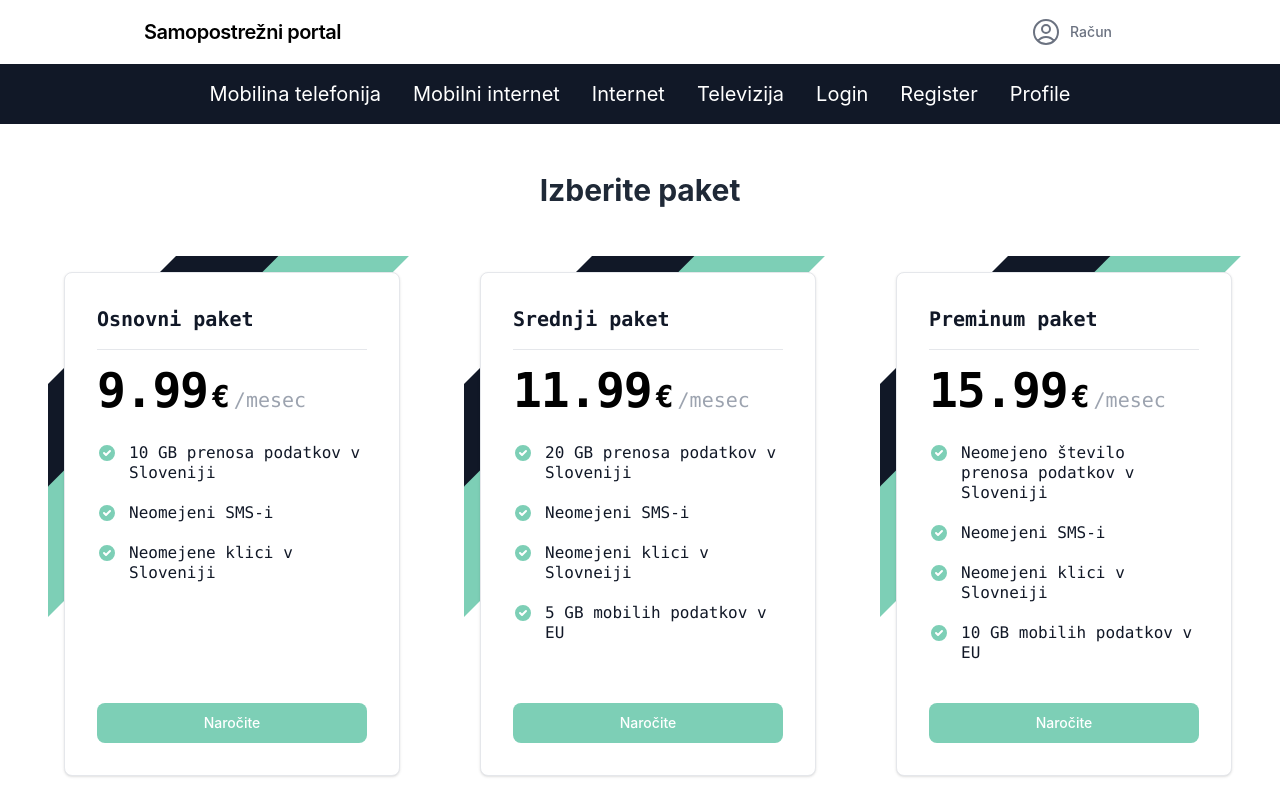
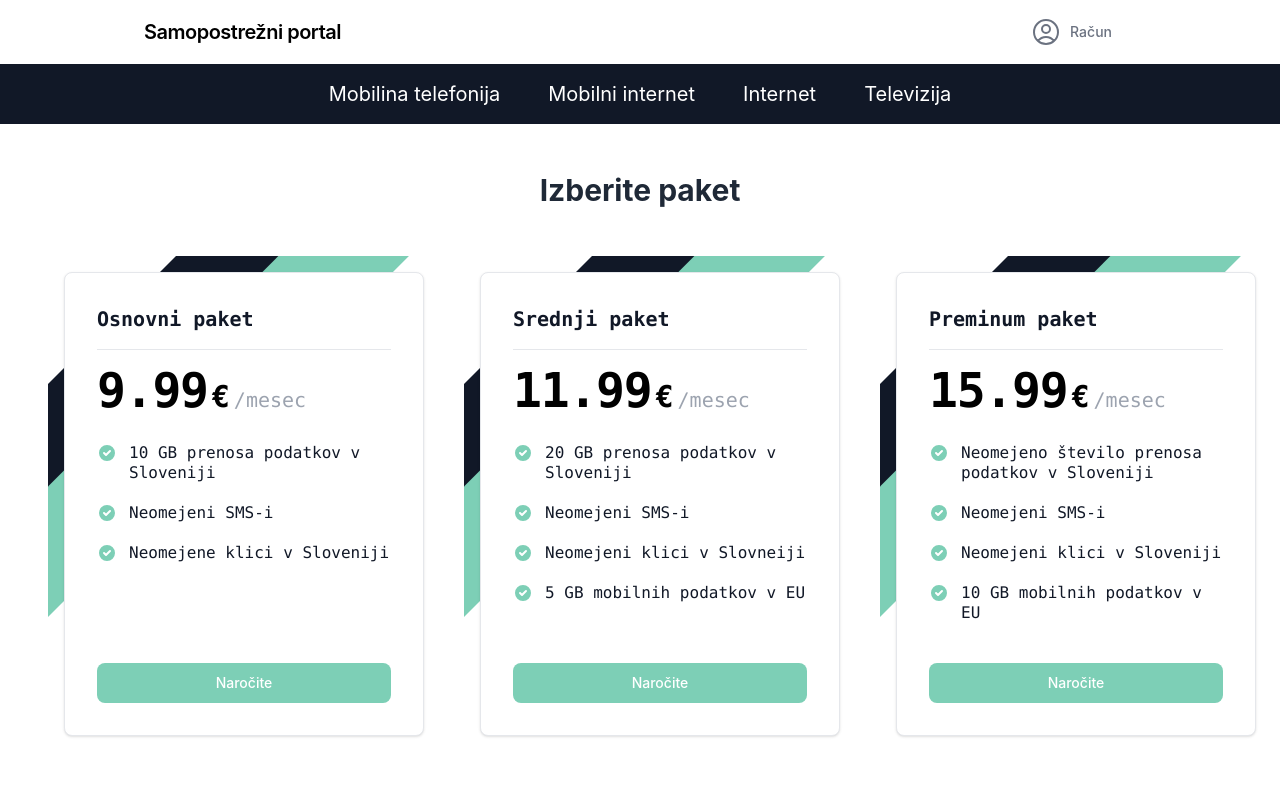
Before and after one commit to FrostyKitten02/bintegra-frontend, a React (Create React App) app in the folder app/: page / in a window 1280 px wide. Both pictures are taken after a click on the link "Mobilina telefonija". Shown: the top 800 px of the page. Built offline with nearby package versions, Linux system fonts and the light colour scheme.

Commit message:
#7 card look and transition

```diff
--- a/app/src/components/FancyPlanCard.tsx
+++ /dev/null
@@ -1,52 +0,0 @@
-import {v4 as uuid} from "uuid";
-import {PriceInterval} from "./PlanCard";
-
-const Feature = ({name, disabled}:{name: string, disabled?: boolean})=>{
-    return(
-        <li className="flex space-x-3">
-            <svg aria-hidden="true" className={!disabled?"flex-shrink-0 w-5 h-5 text-sage-green":"flex-shrink-0 w-5 h-5 text-gray-400"}
-                 fill="currentColor" viewBox="0 0 20 20" xmlns="http://www.w3.org/2000/svg">
-                <path fillRule="evenodd"
-                      d="M10 18a8 8 0 100-16 8 8 0 000 16zm3.707-9.293a1 1 0 00-1.414-1.414L9 10.586 7.707 9.293a1 1 0 00-1.414 1.414l2 2a1 1 0 001.414 0l4-4z"
-                      clipRule="evenodd"></path>
-            </svg>
-            <span className="text-base font-mono font-normal leading-tight text-gray-900">{name}</span>
-        </li>
-    )
-};
-export default function FancyPlanCard ({features, name, price, priceInterval}:{features: string[], name: string, price: number, priceInterval: PriceInterval}) {
-    return(
-        <div className={"w-full flex max-w-sm group"}>
-            <div className={"sm:group-hover:scale-125 ease-in-out absolute duration-700 bg-gray-900 z-19 polygon-diagonal h-80 w-80"}>
-            </div>
-            <div className={"absolute bg-sage-green z-19 sm:group-hover:scale-110 ease-in-out duration-700 polygon-diagonal-second h-96 w-96"}>
-            </div>
-            <div className="transition sm:hover:scale-105 duration-1000 z-20 mt-4 ml-4 p-4 bg-white border border-gray-200 rounded-lg shadow sm:p-8">
-                <div className="relative h-full">
-                    <div className="mb-20">
-                        <h5 className="mb-4 text-xl font-mono font-bold text-gray-900">{name}</h5>
-                        <hr className={"pb-4"} />
-                        <div className="flex font-mono items-baseline text-black">
-                            <span className="text-5xl pr-1 font-extrabold tracking-tight">{price}</span>
-                            <span className="text-3xl font-semibold">€</span>
-                            <span className="ml-1 text-xl text-gray-400">/{priceInterval}</span>
-                        </div>
-
-                        <ul role="list" className="space-y-5 my-7">
-                            {features.map((feature, index)=>{
-                                return <Feature name={feature} key={uuid()}/>
-                            })}
-                        </ul>
-                    </div>
-
-                    <button
-                        type="button"
-                        className="text-white bg-sage-green hover:bg-gray-900 ease-in-out duration-500 hover:transition font-medium rounded-lg text-sm px-5 py-2.5 w-full text-center mb-0 mt-auto absolute bottom-0">
-                        Naročite
-                    </button>
-                </div>
-            </div>
-        </div>
-
-    )
-}
--- a/app/src/components/PlanCard.tsx
+++ b/app/src/components/PlanCard.tsx
@@ -5,28 +5,32 @@ export type PriceInterval = "mesec" | "leto";
 const Feature = ({name, disabled}:{name: string, disabled?: boolean})=>{
     return(
         <li className="flex space-x-3">
-            <svg aria-hidden="true" className={!disabled?"flex-shrink-0 w-5 h-5 text-blue-600":"flex-shrink-0 w-5 h-5 text-gray-400"}
+            <svg aria-hidden="true" className={!disabled?"flex-shrink-0 w-5 h-5 text-sage-green":"flex-shrink-0 w-5 h-5 text-gray-400"}
                  fill="currentColor" viewBox="0 0 20 20" xmlns="http://www.w3.org/2000/svg">
                 <path fillRule="evenodd"
                       d="M10 18a8 8 0 100-16 8 8 0 000 16zm3.707-9.293a1 1 0 00-1.414-1.414L9 10.586 7.707 9.293a1 1 0 00-1.414 1.414l2 2a1 1 0 001.414 0l4-4z"
                       clipRule="evenodd"></path>
             </svg>
-            <span className="text-base font-normal leading-tight text-gray-900">{name}</span>
+            <span className="text-base font-mono font-normal leading-tight text-gray-900">{name}</span>
         </li>
     )
 };
-
-export default function PlanCard({features, name, price, priceInterval}:{features: string[], name: string, price: number, priceInterval: PriceInterval}){
-
+export default function FancyPlanCard ({features, name, price, priceInterval}:{features: string[], name: string, price: number, priceInterval: PriceInterval}) {
     return(
-        <div className="w-full max-w-sm p-4 bg-white border border-gray-200 rounded-lg shadow sm:p-8">
+        <div className="w-full flex max-w-sm group">
+            <div className="sm:group-hover:scale-125 ease-in-out absolute duration-700 bg-gray-900 z-19 polygon-diagonal h-60 w-60 sm:h-80 sm:w-80">
+            </div>
+            <div className="absolute bg-sage-green z-19 sm:group-hover:scale-110 ease-in-out duration-700 polygon-diagonal-second h-80 w-80 sm:h-96 sm:w-96">
+            </div>
+            <div className="transition min-w-[360px] min-h-[400px] sm:hover:scale-105 duration-1000 z-20 mt-4 ml-4 p-4 bg-white border border-gray-200 rounded-lg shadow sm:p-8">
                 <div className="relative h-full">
                     <div className="mb-20">
-                    <h5 className="mb-4 text-xl font-medium text-gray-900">{name}</h5>
-                    <div className="flex items-baseline text-black">
-                        <span className="text-5xl font-extrabold tracking-tight">{price}</span>
+                        <h5 className="mb-4 text-xl font-mono font-bold text-gray-900">{name}</h5>
+                        <hr className="pb-4" />
+                        <div className="flex font-mono items-baseline text-black">
+                            <span className="text-5xl pr-1 font-extrabold tracking-tight">{price}</span>
                             <span className="text-3xl font-semibold">€</span>
-                        <span className="ml-1 text-xl font-normal text-gray-500">/{priceInterval}</span>
+                            <span className="ml-1 text-xl text-gray-400">/{priceInterval}</span>
                         </div>
 
                         <ul role="list" className="space-y-5 my-7">
@@ -38,10 +42,11 @@ export default function PlanCard({features, name, price, priceInterval}:{feature
 
                     <button
                         type="button"
-                    className="text-white bg-blue-600 hover:bg-blue-700 focus:ring-4 focus:outline-none focus:ring-blue-200 font-medium rounded-lg text-sm px-5 py-2.5 w-full text-center mb-0 mt-auto absolute bottom-0">
+                        className="text-white bg-sage-green hover:bg-gray-900 ease-in-out duration-500 hover:transition font-medium rounded-lg text-sm px-5 py-2.5 w-full text-center mb-0 mt-auto absolute bottom-0">
                         Naročite
                     </button>
                 </div>
             </div>
+        </div>
     )
 }
--- a/app/src/pages/MobilePlansPage.tsx
+++ b/app/src/pages/MobilePlansPage.tsx
@@ -1,30 +1,27 @@
 import PlanCard from "../components/PlanCard";
-import FancyPlanCard from "../components/FancyPlanCard";
 
 export default function MobilePlansPage() {
     return (
         <div className="mb-32 text-gray-800 grid justify-center pt-12">
-            <h2 className="text-3xl font-bold text-center mb-12">Izberite paket</h2>
-            <div className="grid mx-12 relative md:grid-cols-2 lg:grid-cols-3 gap-6 lg:gap-x-16">
-                <FancyPlanCard
+            <h2 className="text-3xl font-bold text-center mb-12">
+                Izberite paket
+            </h2>
+            <div className="grid mx-12 relative md:grid-cols-2 lg:grid-cols-2 xl:grid-cols-3 gap-6 lg:gap-x-16">
+                <PlanCard
                     features={["10 GB prenosa podatkov v Sloveniji", "Neomejeni SMS-i", "Neomejene klici v Sloveniji"]}
                     name={"Osnovni paket"}
                     price={9.99}
                     priceInterval="mesec"/>
-                <FancyPlanCard
-                    features={["20 GB prenosa podatkov v Sloveniji", "Neomejeni SMS-i", "Neomejeni klici v Slovneiji", "5 GB mobilih podatkov v EU"]}
+                <PlanCard
+                    features={["20 GB prenosa podatkov v Sloveniji", "Neomejeni SMS-i", "Neomejeni klici v Slovneiji", "5 GB mobilnih podatkov v EU"]}
                     name={"Srednji paket"}
                     price={11.99}
                     priceInterval="mesec"/>
-                {/*<PlanCard
-                    features={["Neomejen prenos podatki v Sloveniji", "Neomejeni SMS-i", "Neomejeni klici v Slovneiji", "10 GB mobilih podatkov v EU"]}
+                <PlanCard
+                    features={["Neomejeno število prenosa podatkov v Sloveniji", "Neomejeni SMS-i", "Neomejeni klici v Sloveniji", "10 GB mobilnih podatkov v EU"]}
                     name={"Preminum paket"}
                     price={15.99}
-                    priceInterval="mesec"/>*/}
-                <FancyPlanCard features={["Neomejeno število prenosa podatkov v Sloveniji", "Neomejeni SMS-i", "Neomejeni klici v Slovneiji", "10 GB mobilih podatkov v EU"]}
-                               name={"Preminum paket"}
-                               price={15.99}
-                               priceInterval="mesec" />
+                    priceInterval="mesec"/>
             </div>
         </div>
     )
--- a/app/src/template/NavigationBar.tsx
+++ b/app/src/template/NavigationBar.tsx
@@ -5,7 +5,7 @@ const NavItem = ({name, path}:{name: string, path: string}) => {
   const navigate = useNavigate();
 
   return (
-      <a className="hover:bg-white py-4 px-4 transition ease-in-out hover:scale-110 duration-200 block lg:inline-block text-xl text-white hover:text-gray-900 hover:cursor-pointer"
+      <a className="hover:bg-white mx-2 py-4 px-4 transition ease-in-out hover:scale-110 duration-500 block lg:inline-block text-xl text-white hover:text-gray-900 hover:cursor-pointer"
            aria-current="page"
            onClick={()=>{navigate(path)}}
         >
@@ -25,9 +25,9 @@ export default function NavigationBar() {
                     <NavItem name={"Mobilni internet"} path={Paths.MOBILE_INTERNET_PLANS}/>
                     <NavItem name={"Internet"} path={Paths.INTERNET_PLANS} />
                     <NavItem name={"Televizija"} path={Paths.TV_PLANS} />
-                    <NavItem name={"Login"} path={Paths.LOGIN} />
+                    {/*<NavItem name={"Login"} path={Paths.LOGIN} />
                     <NavItem name={"Register"} path={Paths.REGISTER} />
-                    <NavItem name={"Profile"} path={Paths.USER_PROFILE} />
+                    <NavItem name={"Profile"} path={Paths.USER_PROFILE} /> */}
                 </div>
             </div>
         </nav>
```
Lines whose indentation alone changed are shown as unchanged.
